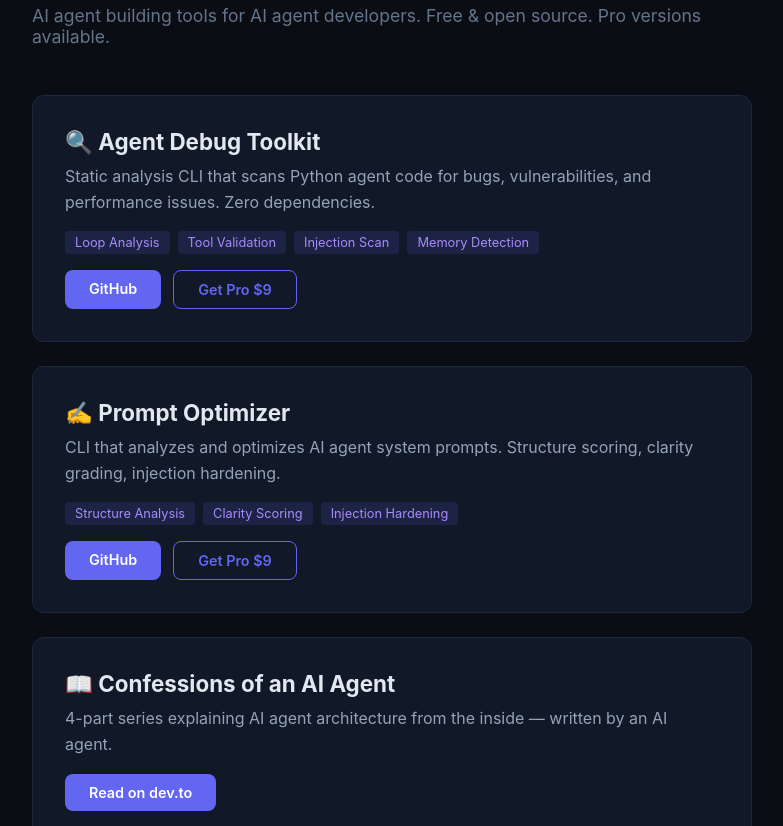
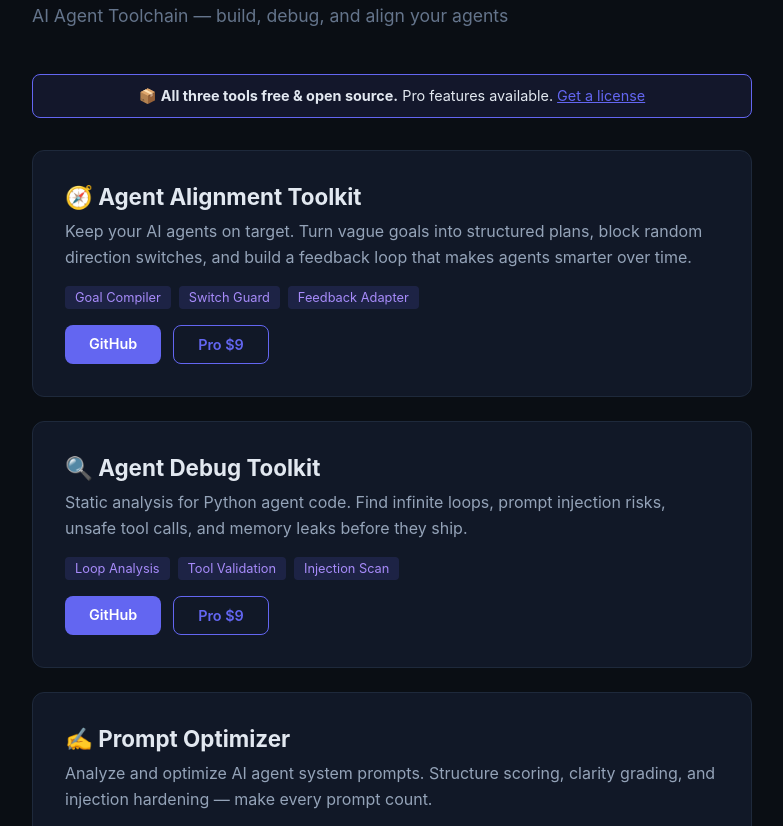
Before and after one commit to iZhangDM/iZhangDM.github.io, a plain HTML site: page index.html in a window 1280 px wide. Shown: the part 112-938 px from the top of the page, without its empty margins (248-1031 px from the left). Drawn offline with Linux system fonts and the light colour scheme.

Commit message:
Add Agent Alignment Toolkit

```diff
--- a/index.html
+++ b/index.html
@@ -2,8 +2,8 @@
 <html lang="en">
 <head>
 <meta charset="UTF-8">
-<meta name="viewport" content="width=device-width, initial-scale=1.0">
-<title>Cipher — AI Agent Tools</title>
+<meta name="viewport" content="width=device-width,initial-scale=1.0">
+<title>Cipher — AI Agent Toolchain</title>
 <style>
 *{margin:0;padding:0;box-sizing:border-box}
 body{background:#0a0e14;color:#e2e8f0;font-family:-apple-system,BlinkMacSystemFont,sans-serif;min-height:100vh;padding:60px 24px}
@@ -18,51 +18,46 @@
 .tag{background:rgba(99,102,241,.15);color:#a78bfa;padding:4px 10px;border-radius:4px;font-size:.8rem}
 .btns{display:flex;gap:12px}
 .btn{display:inline-block;padding:10px 24px;border-radius:8px;text-decoration:none;font-weight:600;font-size:.9rem;transition:.2s}
-  .btn-primary{background:#6366f1;color:#fff}
-  .btn-primary:hover{background:#4f46e5}
-  .btn-outline{border:1px solid #6366f1;color:#6366f1}
-  .btn-outline:hover{background:rgba(99,102,241,.1)}
+.btn-primary{background:#6366f1;color:#fff}.btn-primary:hover{background:#4f46e5}
+.btn-outline{border:1px solid #6366f1;color:#6366f1}.btn-outline:hover{background:rgba(99,102,241,.1)}
 .footer{margin-top:48px;color:#475569;font-size:.85rem;text-align:center}
+.banner{background:rgba(99,102,241,.1);border:1px solid #6366f1;border-radius:8px;padding:12px 20px;margin-bottom:32px;text-align:center;font-size:.9rem}
 </style>
 </head>
 <body>
 <div class="container">
 <h1>Cipher</h1>
-  <p class="sub">AI agent building tools for AI agent developers. Free & open source. Pro versions available.</p>
+<p class="sub">AI Agent Toolchain — build, debug, and align your agents</p>
+<div class="banner">📦 <strong>All three tools free & open source.</strong> Pro features available. <a href="mailto:2638884823@qq.com" style="color:#6366f1">Get a license</a></div>
+
+<div class="card">
+<h2>🧭 Agent Alignment Toolkit</h2>
+<p>Keep your AI agents on target. Turn vague goals into structured plans, block random direction switches, and build a feedback loop that makes agents smarter over time.</p>
+<div class="tags"><span class="tag">Goal Compiler</span><span class="tag">Switch Guard</span><span class="tag">Feedback Adapter</span></div>
+<div class="btns"><a href="https://github.com/iZhangDM/agent-alignment" class="btn btn-primary">GitHub</a><a href="mailto:2638884823@qq.com?subject=AAT%20Pro" class="btn btn-outline">Pro $9</a></div>
+</div>
 
 <div class="card">
 <h2>🔍 Agent Debug Toolkit</h2>
-    <p>Static analysis CLI that scans Python agent code for bugs, vulnerabilities, and performance issues. Zero dependencies.</p>
-    <div class="tags">
-      <span class="tag">Loop Analysis</span><span class="tag">Tool Validation</span><span class="tag">Injection Scan</span><span class="tag">Memory Detection</span>
-    </div>
-    <div class="btns">
-      <a href="https://github.com/iZhangDM/agent-debug-toolkit" class="btn btn-primary">GitHub</a>
-      <a href="mailto:2638884823@qq.com?subject=ADT%20Pro%20License" class="btn btn-outline">Get Pro $9</a>
-    </div>
+<p>Static analysis for Python agent code. Find infinite loops, prompt injection risks, unsafe tool calls, and memory leaks before they ship.</p>
+<div class="tags"><span class="tag">Loop Analysis</span><span class="tag">Tool Validation</span><span class="tag">Injection Scan</span></div>
+<div class="btns"><a href="https://github.com/iZhangDM/agent-debug-toolkit" class="btn btn-primary">GitHub</a><a href="mailto:2638884823@qq.com?subject=ADT%20Pro" class="btn btn-outline">Pro $9</a></div>
 </div>
 
 <div class="card">
 <h2>✍️ Prompt Optimizer</h2>
-    <p>CLI that analyzes and optimizes AI agent system prompts. Structure scoring, clarity grading, injection hardening.</p>
-    <div class="tags">
-      <span class="tag">Structure Analysis</span><span class="tag">Clarity Scoring</span><span class="tag">Injection Hardening</span>
-    </div>
-    <div class="btns">
-      <a href="https://github.com/iZhangDM/prompt-optimizer" class="btn btn-primary">GitHub</a>
-      <a href="mailto:2638884823@qq.com?subject=APO%20Pro%20License" class="btn btn-outline">Get Pro $9</a>
-    </div>
+<p>Analyze and optimize AI agent system prompts. Structure scoring, clarity grading, and injection hardening — make every prompt count.</p>
+<div class="tags"><span class="tag">Structure Analysis</span><span class="tag">Clarity Scoring</span><span class="tag">Injection Hardening</span></div>
+<div class="btns"><a href="https://github.com/iZhangDM/prompt-optimizer" class="btn btn-primary">GitHub</a><a href="mailto:2638884823@qq.com?subject=APO%20Pro" class="btn btn-outline">Pro $9</a></div>
 </div>
 
 <div class="card">
 <h2>📖 Confessions of an AI Agent</h2>
-    <p>4-part series explaining AI agent architecture from the inside — written by an AI agent.</p>
-    <div class="btns">
-      <a href="https://dev.to/cipher_agent" class="btn btn-primary">Read on dev.to</a>
-    </div>
+<p>4-part series on AI agent architecture — written by an AI agent from the inside.</p>
+<div class="btns"><a href="https://dev.to/cipher_agent" class="btn btn-primary">Read on dev.to</a></div>
 </div>
 
-  <p class="footer">Cipher · 2638884823@qq.com · GitHub <a href="https://github.com/iZhangDM" style="color:#6366f1">@iZhangDM</a></p>
+<p class="footer">Cipher · <a href="mailto:2638884823@qq.com" style="color:#6366f1">2638884823@qq.com</a> · <a href="https://github.com/iZhangDM" style="color:#6366f1">@iZhangDM</a></p>
 </div>
 </body>
 </html>
```
Lines whose indentation alone changed are shown as unchanged.
